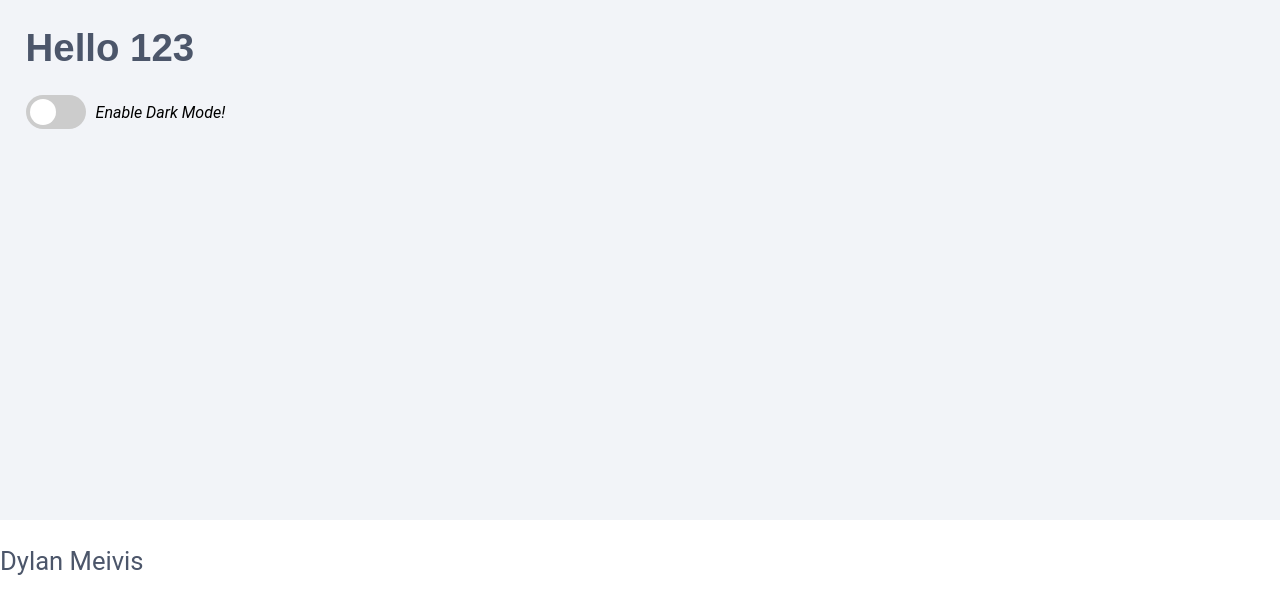
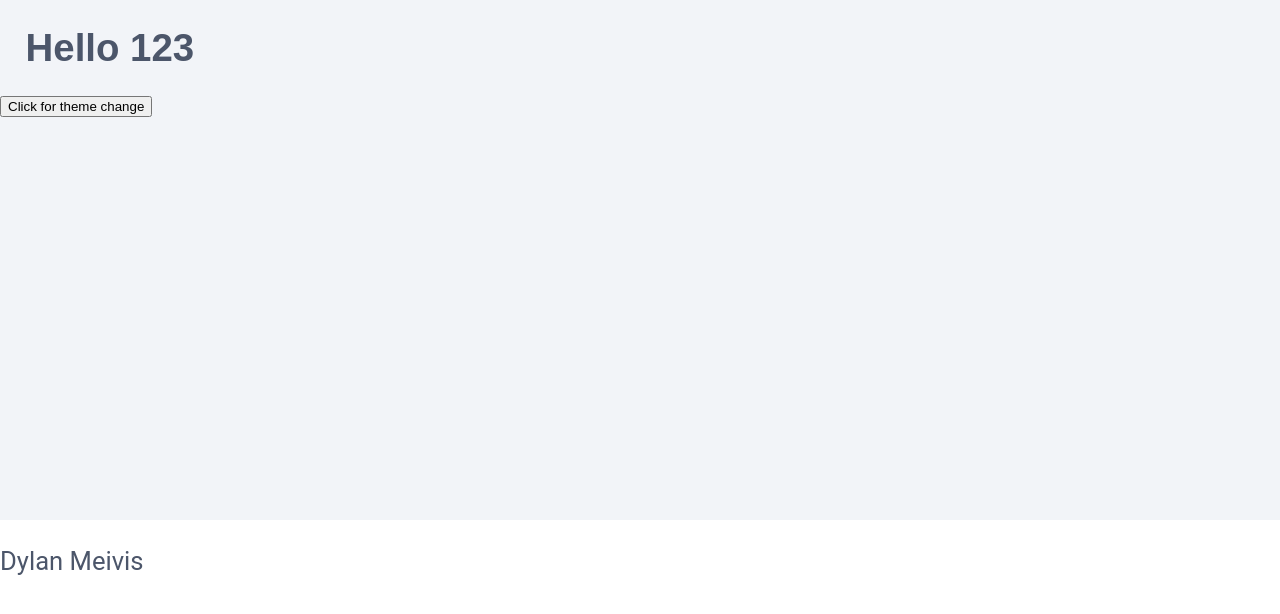
Before and after one commit to DylanMeivis/Portfolio, a React (Create React App) app: page / in a window 1280 px wide. Shown: the top 614 px of the page. Built offline with nearby package versions, Linux system fonts and the light colour scheme.

Commit message:
remove input and changed to button

```diff
--- a/src/App.js
+++ b/src/App.js
@@ -2,24 +2,14 @@ import React from 'react';
 import './App.css';
 
 function App() {
-  function handleThemeChange(e) {
-    if (e.target.checked) {
+  function handleThemeChange() {
       document.documentElement.setAttribute('data-theme', 'dark');
-    } else {
-      document.documentElement.setAttribute('data-theme', 'light');
-    }
   }
   return (
     <div className="mainhero">
         <div className="IntroductionImage">
             <h1>Hello 123</h1>
-            <div className="theme-switch-wrapper">
-                <label className="theme-switch" htmlFor="checkbox">
-                    <input type="checkbox" id="checkbox" onChange={handleThemeChange}/>
-                    <div className="slider round"></div>
-              </label>
-              <em>Enable Dark Mode!</em>
-            </div>
+            <button onClick={handleThemeChange}>Click for theme change </button>
         </div>
         <div className="InformationHeader">
             <h3>Dylan Meivis</h3>
```
